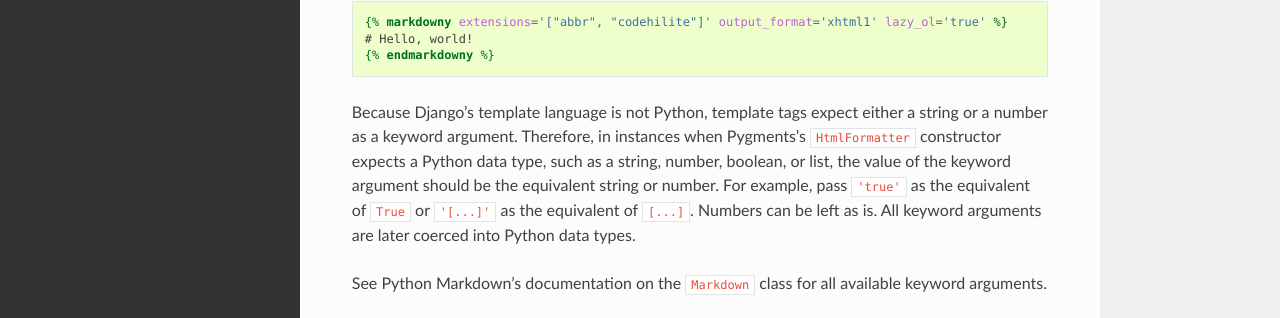
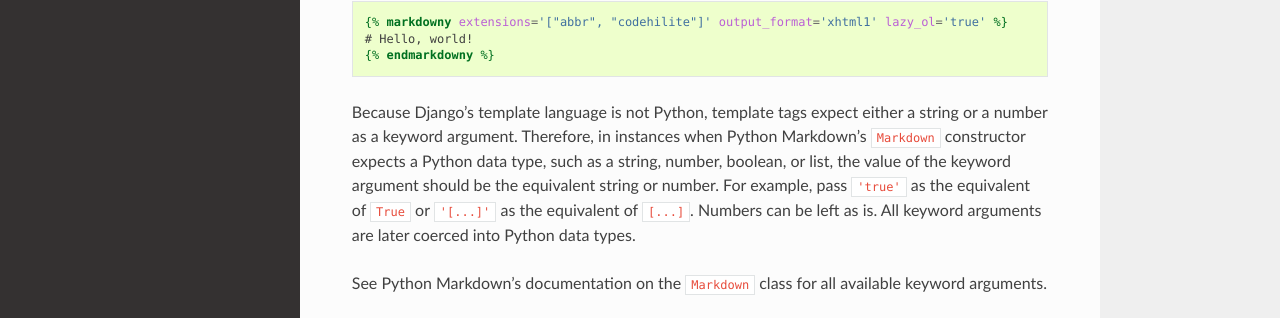
Before and after one commit to richardcornish/django-markdowny, a Sphinx documentation site: the page built from docs/usage.rst, in a window 1280 px wide and 1235 px high. Shown: the part 749-1067 px from the top of the window. Built offline with Sphinx 7.4.7 and the Read the Docs theme 2.0.0, drawn with Linux system fonts in a browser that asks for light colours.

Commit message:
Fixed name of project

```diff
--- a/docs/usage.rst
+++ b/docs/usage.rst
@@ -37,7 +37,7 @@ Additionally customize the behavior of the ``{% markdowny %}`` tag with keyword
    # Hello, world!
    {% endmarkdowny %}
 
-Because Django's template language is not Python, template tags expect either a string or a number as a keyword argument. Therefore, in instances when Pygments's ``HtmlFormatter`` constructor expects a Python data type, such as a string, number, boolean, or list, the value of the keyword argument should be the equivalent string or number. For example, pass ``'true'`` as the equivalent of ``True`` or ``'[...]'`` as the equivalent of ``[...]``. Numbers can be left as is. All keyword arguments are later coerced into Python data types.
+Because Django's template language is not Python, template tags expect either a string or a number as a keyword argument. Therefore, in instances when Python Markdown's ``Markdown`` constructor expects a Python data type, such as a string, number, boolean, or list, the value of the keyword argument should be the equivalent string or number. For example, pass ``'true'`` as the equivalent of ``True`` or ``'[...]'`` as the equivalent of ``[...]``. Numbers can be left as is. All keyword arguments are later coerced into Python data types.
 
 See Python Markdown's documentation on the |Markdown|_ class for all available keyword arguments.
 
```
